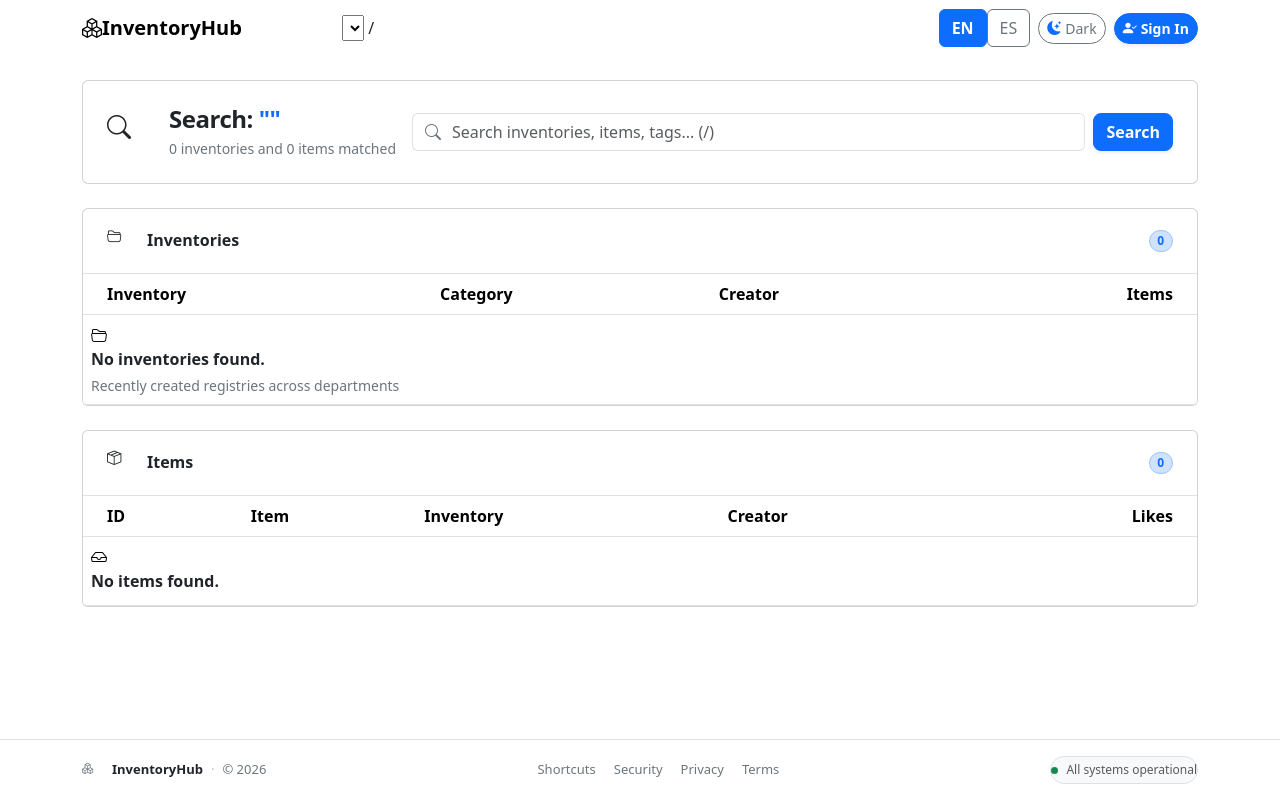
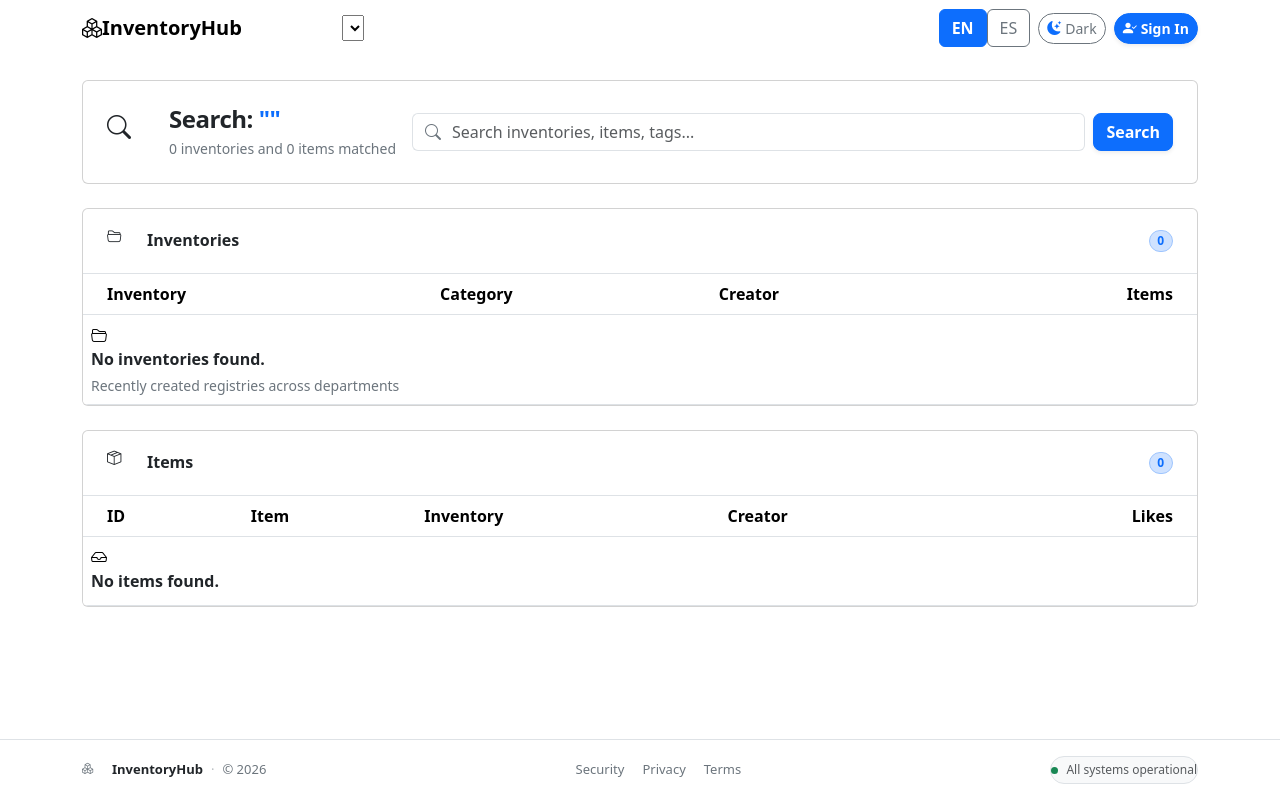
Before and after one commit to robiultechie-dotcom/inventory_hub, a Rails app: page /search in a window 1280 px wide. Run offline with Rails 7, Linux system fonts and the light colour scheme; lists and menus that the app fills with data are empty; parts of the project's set-up code (start-up, migrations or seed data) failed here and were passed over; some libraries are stand-ins or nearby versions.

Commit message:
Remove unreliable keyboard shortcut modal and search hint

```diff
--- a/app/views/layouts/application.html.erb
+++ b/app/views/layouts/application.html.erb
@@ -67,7 +67,6 @@
                     data-global-search-target="input"
                     placeholder="<%= t('nav.search_placeholder') %>"
                     aria-label="Search"></select>
-            <span class="search-kbd-hint d-none d-md-inline">/</span>
           </div>
 
           <div class="d-flex align-items-center gap-2 ms-lg-auto flex-wrap flex-lg-nowrap pb-2 pb-lg-0">
@@ -376,9 +375,6 @@
         </div>
 
         <nav class="d-flex flex-wrap align-items-center gap-3" aria-label="Footer">
-          <button type="button" class="btn btn-link btn-sm p-0 link-secondary link-underline-opacity-0 link-underline-opacity-100-hover" style="font-size: 0.8125rem;" data-bs-toggle="modal" data-bs-target="#shortcutsModal">
-            <%= t("footer.shortcuts") %>
-          </button>
           <button type="button" class="btn btn-link btn-sm p-0 link-secondary link-underline-opacity-0 link-underline-opacity-100-hover" style="font-size: 0.8125rem;" data-bs-toggle="modal" data-bs-target="#securityModal">
             <%= t("footer.security") %>
           </button>
@@ -396,27 +392,6 @@
         </div>
       </div>
     </footer>
-
-    <div class="modal fade" id="shortcutsModal" tabindex="-1" aria-hidden="true">
-      <div class="modal-dialog modal-dialog-centered modal-sm">
-        <div class="modal-content modal-modern">
-          <div class="modal-header border-bottom px-4 py-3">
-            <h6 class="modal-title fw-bold mb-0"><i class="bi bi-keyboard me-2 text-primary"></i><%= t("footer.shortcuts_title") %></h6>
-            <button type="button" class="btn-close" data-bs-dismiss="modal"></button>
-          </div>
-          <div class="modal-body px-4 py-3 small">
-            <div class="d-flex justify-content-between align-items-center py-2 border-bottom">
-              <span class="text-secondary"><%= t("footer.shortcuts_search") %></span>
-              <kbd class="bg-body-tertiary text-body border px-2 py-1 rounded-2">/</kbd>
-            </div>
-            <div class="d-flex justify-content-between align-items-center py-2">
-              <span class="text-secondary"><%= t("footer.shortcuts_close") %></span>
-              <kbd class="bg-body-tertiary text-body border px-2 py-1 rounded-2">Esc</kbd>
-            </div>
-          </div>
-        </div>
-      </div>
-    </div>
 
     <div class="modal fade" id="securityModal" tabindex="-1" aria-hidden="true">
       <div class="modal-dialog modal-dialog-centered">
--- a/config/locales/en.yml
+++ b/config/locales/en.yml
@@ -86,7 +86,7 @@ en:
     users_updated: "User accounts updated successfully."
     self_demoted: "You have removed your own administrator privileges."
   nav:
-    search_placeholder: "Search inventories, items, tags... (/)"
+    search_placeholder: "Search inventories, items, tags..."
     workspace: "My Workspace"
     admin_panel: "Admin"
     sign_in: "Sign In"
@@ -317,14 +317,10 @@ en:
     status_blocked: "Blocked"
     you_badge: "You"
   footer:
-    shortcuts: "Shortcuts"
     security: "Security"
     privacy: "Privacy"
     terms: "Terms"
     status_operational: "All systems operational"
-    shortcuts_title: "Keyboard Shortcuts"
-    shortcuts_search: "Focus global search"
-    shortcuts_close: "Close active modal or dropdown"
     security_title: "Security & Data Integrity"
     security_auth: "Authentication via OAuth 2.0 (Google & GitHub) and BCrypt password hashing with cryptographic email verification."
     security_locking: "Optimistic locking protects inventories and items against concurrent overwrite conflicts."
--- a/config/locales/es.yml
+++ b/config/locales/es.yml
@@ -86,7 +86,7 @@ es:
     users_updated: "Cuentas de usuario actualizadas."
     self_demoted: "Has eliminado tus propios privilegios de administrador."
   nav:
-    search_placeholder: "Buscar inventarios, artículos, etiquetas... (/)"
+    search_placeholder: "Buscar inventarios, artículos, etiquetas..."
     workspace: "Mi Espacio"
     admin_panel: "Admin"
     sign_in: "Acceder"
@@ -317,14 +317,10 @@ es:
     status_blocked: "Bloqueado"
     you_badge: "Tú"
   footer:
-    shortcuts: "Atajos"
     security: "Seguridad"
     privacy: "Privacidad"
     terms: "Términos"
     status_operational: "Todos los sistemas operativos"
-    shortcuts_title: "Atajos de Teclado"
-    shortcuts_search: "Enfocar búsqueda global"
-    shortcuts_close: "Cerrar ventana o menú activo"
     security_title: "Seguridad e Integridad de Datos"
     security_auth: "Autenticación mediante OAuth 2.0 (Google y GitHub) y cifrado BCrypt con verificación criptográfica de correo."
     security_locking: "El bloqueo optimista protege inventarios y artículos contra conflictos de edición simultánea."
```
